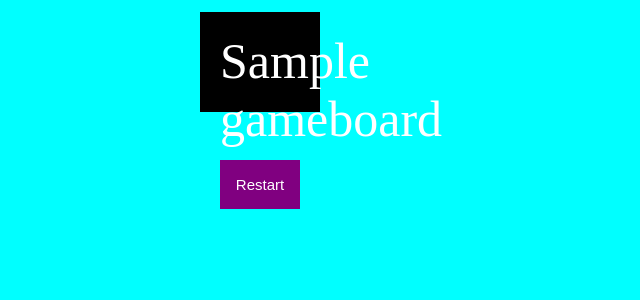
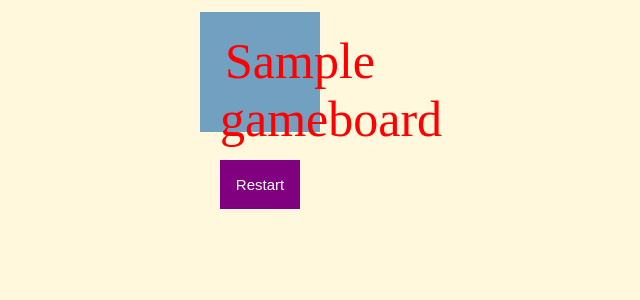
Before and after one commit to akhil484/tictactoe, a Django app: template application/core/templates/core/show_board.html in a window 1280 px wide. Shown: the top 300 px of the page, without its empty margins (380-1020 px from the left). Run offline with Django 4.2, Linux system fonts and the light colour scheme; the template is opened without the code that fills it: most values are stand-ins (such as "Sample title", 1, 10 or a date in 2020); some libraries are stand-ins or nearby versions.

Commit message:
Changed CSS

```diff
--- a/application/core/templates/core/show_board.html
+++ b/application/core/templates/core/show_board.html
@@ -3,28 +3,38 @@
 <!DOCTYPE html>
 <html>
 <head>
+	<meta http-equiv="Content-Type" content="text/html; charset=utf-8" />
 	<title>TicTacToe</title>
 	<style type="text/css">
 		body
 		{
 			margin: 8px;
 			margin-top: 10px;
-			background-color:cyan;
+			background-color:#FFF8DC;
 			text-align: center;
 		}
+
 		.col
 		{
 			display: inline-block;
 			width:80px;
-			height: 60px;
+			height: 80px;
 			text-align: center;
-			background-color: black;
-			color:white;
+			background-color: #72A0C1;
 			margin-top: 2px;
 			padding:20px;
 			padding-top:20px;
 			font-size: 50px;
 		}
+		.yell{
+			padding: 0 5px 0 5px;
+			color:yellow;
+		}
+		.red{
+			padding: 0 5px 0 5px;
+			color:red;
+		}
+
 		.button
 		{
 			margin-top: 20px;
@@ -46,10 +56,10 @@
 <body>
 
 {% for row in range %}
-	<div>
+	<div class="row-container">
 
 		{% for col in range %}
-			<div class="col" data-i={{row}} data-j={{col}}> {% give_value gameboard row col %} </div>
+			<div class="col" data-i={{row}} data-j={{col}}>{% give_value gameboard row col %}</div>
 		{% endfor %}
 
 	</div>
--- a/application/core/templatetags/my_filters.py
+++ b/application/core/templatetags/my_filters.py
@@ -1,7 +1,9 @@
 from django import template
+from django.utils.safestring import mark_safe
 register = template.Library()
 
 
 @register.simple_tag
 def give_value(gameboard, row, col):
-	return gameboard[row][col]
+	text = '<span class="%s">%s</span>'%('yell' if gameboard[row][col]=='O' else 'red', gameboard[row][col])
+	return mark_safe(text)
```
Also changed, not shown: application/core/utils.py (+12 -12 lines).
